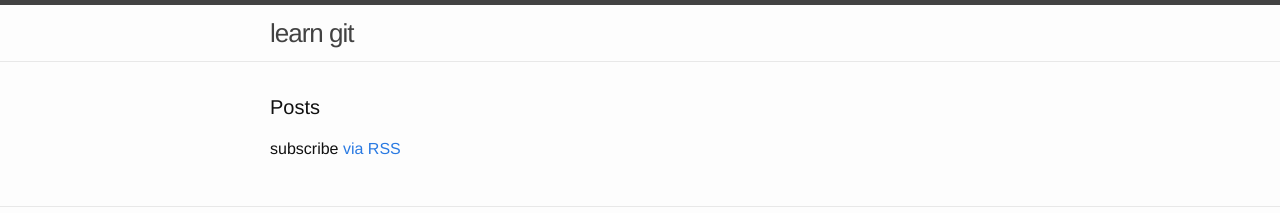
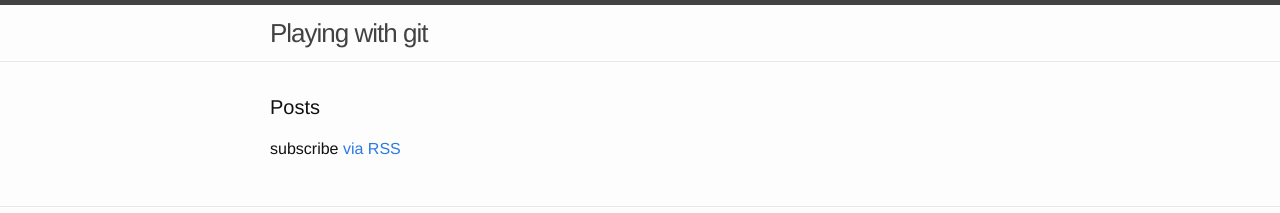
Before and after one commit to mknecht/learn-git, a Jekyll site: the page built from index.html, in a window 1280 px wide. Shown: the top 213 px of the page. Built offline with Jekyll 4.4.1, drawn with Linux system fonts in a browser that asks for light colours; part of the change alters nothing that is shown.

Commit message:
Adapting the config, so the site is not broken on gh.

```diff
--- a/_config.yml
+++ b/_config.yml
@@ -1,14 +1,7 @@
 # Site settings
-title: learn git
-email: your-email@domain.com
-description: > # this means to ignore newlines until "baseurl:"
-  Write an awesome description for your new site here. You can edit this
-  line in _config.yml. It will appear in your document head meta (for
-  Google search results) and in your feed.xml site description.
-baseurl: "" # the subpath of your site, e.g. /blog/
-url: "http://yourdomain.com" # the base hostname & protocol for your site
-twitter_username: jekyllrb
-github_username:  jekyll
+title: Playing with git
+baseurl: "/learn-git" # the subpath of your site, e.g. /blog/
+url: "http://mknecht.github.io" # the base hostname & protocol for your site
 
 # Build settings
 markdown: kramdown
```
